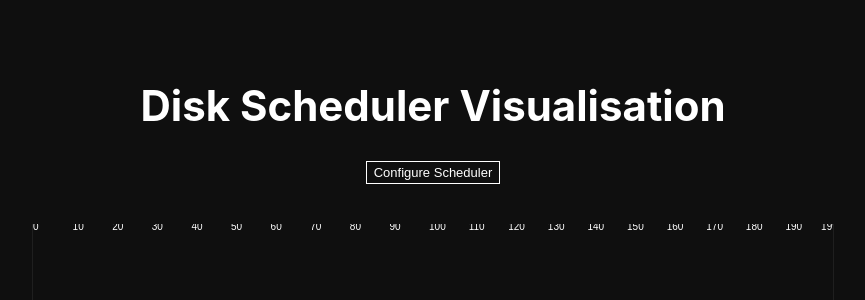
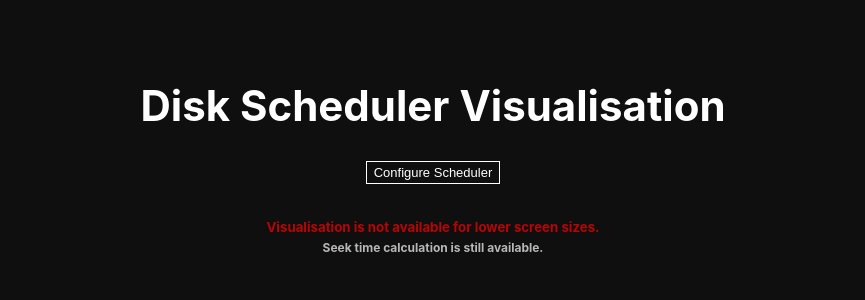
Before and after one commit to MohammedAliHussein/seektime.app, a Svelte app: page / in a window 1280 px wide. Shown: the top 300 px of the page, without its empty margins (207-1072 px from the left). Built offline with nearby package versions, Linux system fonts and the light colour scheme.

Commit message:
added no low screen size visualisation support

```diff
--- a/src/App.svelte
+++ b/src/App.svelte
@@ -3,6 +3,7 @@
 	import ConfigButton from "./components/ConfigButton.svelte";
 	import ConfigurationModal from "./components/ConfigurationModal.svelte";
 	import Grid from "./components/Grid.svelte";
+	import LowScreenSize from "./components/LowScreenSize.svelte";
 
 	let modalIsOpen = false;
 	let width = ((window.innerWidth / 2) * window.devicePixelRatio) * 1.25;
@@ -28,6 +29,11 @@
 		modalIsOpen = false;
 	}
 
+	function handleResize() {
+        width = ((window.innerWidth / 2) * window.devicePixelRatio) * 1.25;
+        height = ((window.innerHeight / 2) * window.devicePixelRatio) * 1.25;
+	}
+
 </script>
 
 <main>
@@ -36,8 +42,14 @@
 	{/if}
 	<Title/>
 	<ConfigButton on:click={modalIsOpen ? closeModal : openModal}/>
-	<Grid bind:scheduling_data={scheduling_data} width={width} height={height}/>
+	{#if width >= 825}
+		<Grid bind:scheduling_data={scheduling_data} width={width} height={height}/>
+	{:else}
+		<LowScreenSize />
+	{/if}
 </main>
+
+<svelte:window on:resize={handleResize} />
 
 <style>
 	main {
--- a/src/components/Grid.js
+++ b/src/components/Grid.js
@@ -19,7 +19,7 @@ export class Grid {
 
         for(let x = 0; x < this.horizontal_divisions; x++)
         {
-            const v = 1.4 / (this.horizontal_divisions - 1); //translate the row down by 2 units so numbers don't get cut off
+            const v = 1.4 / (this.horizontal_divisions - 1);
             const u = x / (this.horizontal_divisions + 2);
 
             let px = u * this.canvas.width;
--- a/src/components/Grid.svelte
+++ b/src/components/Grid.svelte
@@ -1,6 +1,8 @@
 <script>
     import { afterUpdate, onMount } from "svelte";
     import { Grid } from "./Grid.js";
+    import { fade } from 'svelte/transition';
+    import { circInOut } from 'svelte/easing';
 
     export let width;
     export let height;
@@ -15,6 +17,7 @@
     let canvas;
     let context;
     let grid = new Grid(canvas, context);
+    let requires_redraw = false;
 
     function handleResize() {
         width = ((window.innerWidth / 2) * window.devicePixelRatio) * 1.25;
@@ -33,15 +36,13 @@
 
 </script>
 
-<canvas width={width} height={height}/>
+<canvas in:fade={{easing: circInOut, duration: 200}} out:fade={{easing: circInOut, duration: 200}} width={width} height={height}/>
 
 <svelte:window on:resize={handleResize} />
 
 <style>
     canvas {
         margin-top: 40px;
-        border-left: 1px solid rgba(255, 255, 255, 0.066);
-        border-right: 1px solid rgba(255, 255, 255, 0.066);
-        overflow: visible;
+        background: none;
     }
 </style>
--- /dev/null
+++ b/src/components/LowScreenSize.svelte
@@ -0,0 +1,38 @@
+<script>
+import { onMount } from "svelte";
+
+    let showing = false;
+
+    onMount(() => {
+        setTimeout(() => {
+            showing = true;
+        }, 300);
+    })
+
+</script>
+
+{#if showing}
+    <div class="low-screen-size">
+        <h5 class="top-message">Visualisation is not available for lower screen sizes.</h5>
+        <h5 class="bottom-message">Seek time calculation is still available.</h5>
+    </div>
+
+{/if}
+
+<style>
+
+    .low-screen-size {
+        margin-top: 30px;
+    }
+
+    .top-message {
+        color: rgba(255, 0, 0, 0.7);
+        margin: 5px;
+    }
+
+    .bottom-message {
+        color: rgba(255, 255, 255, 0.7);
+        font-size: 12px;
+    }
+
+</style>
```
